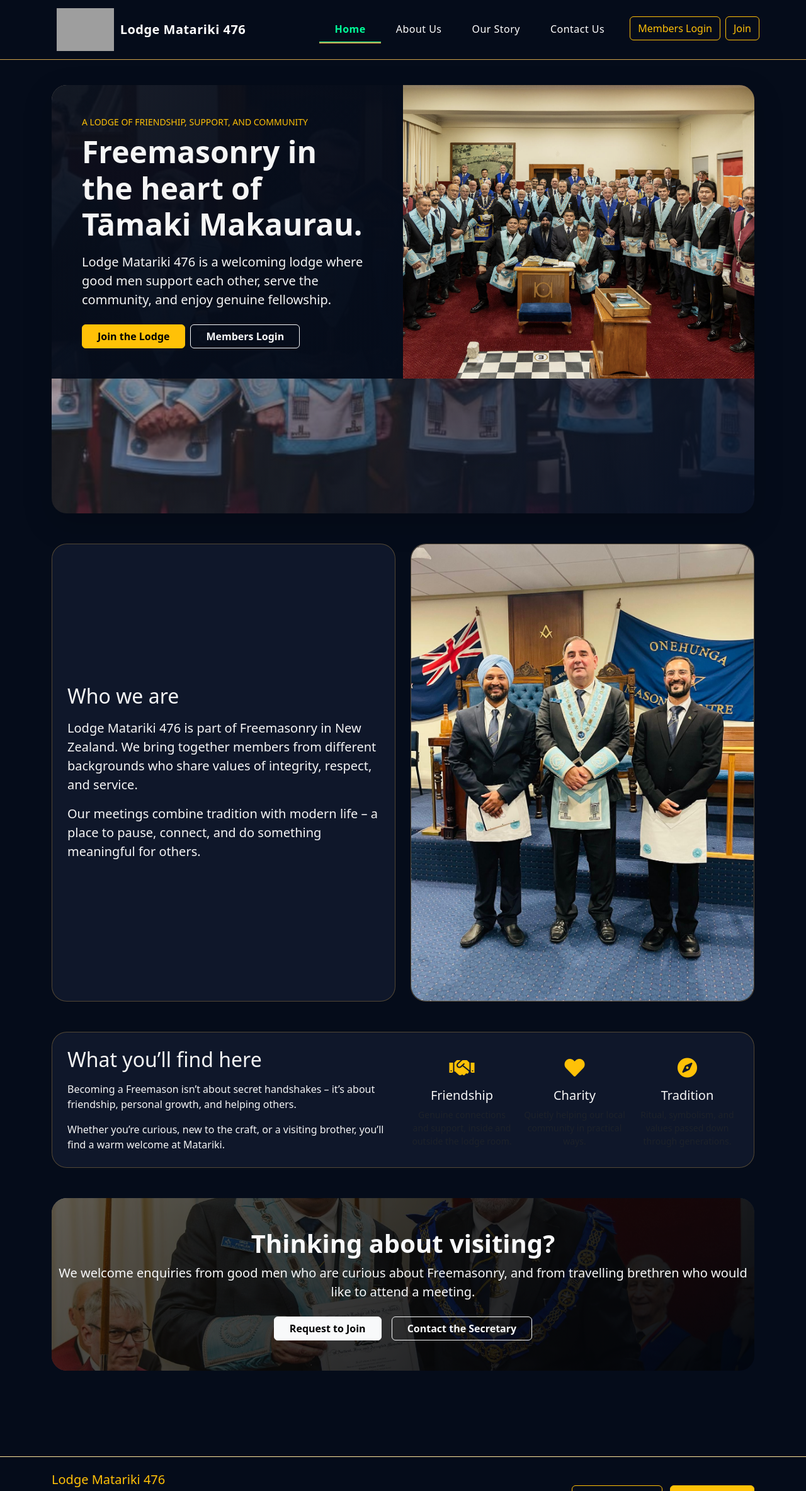
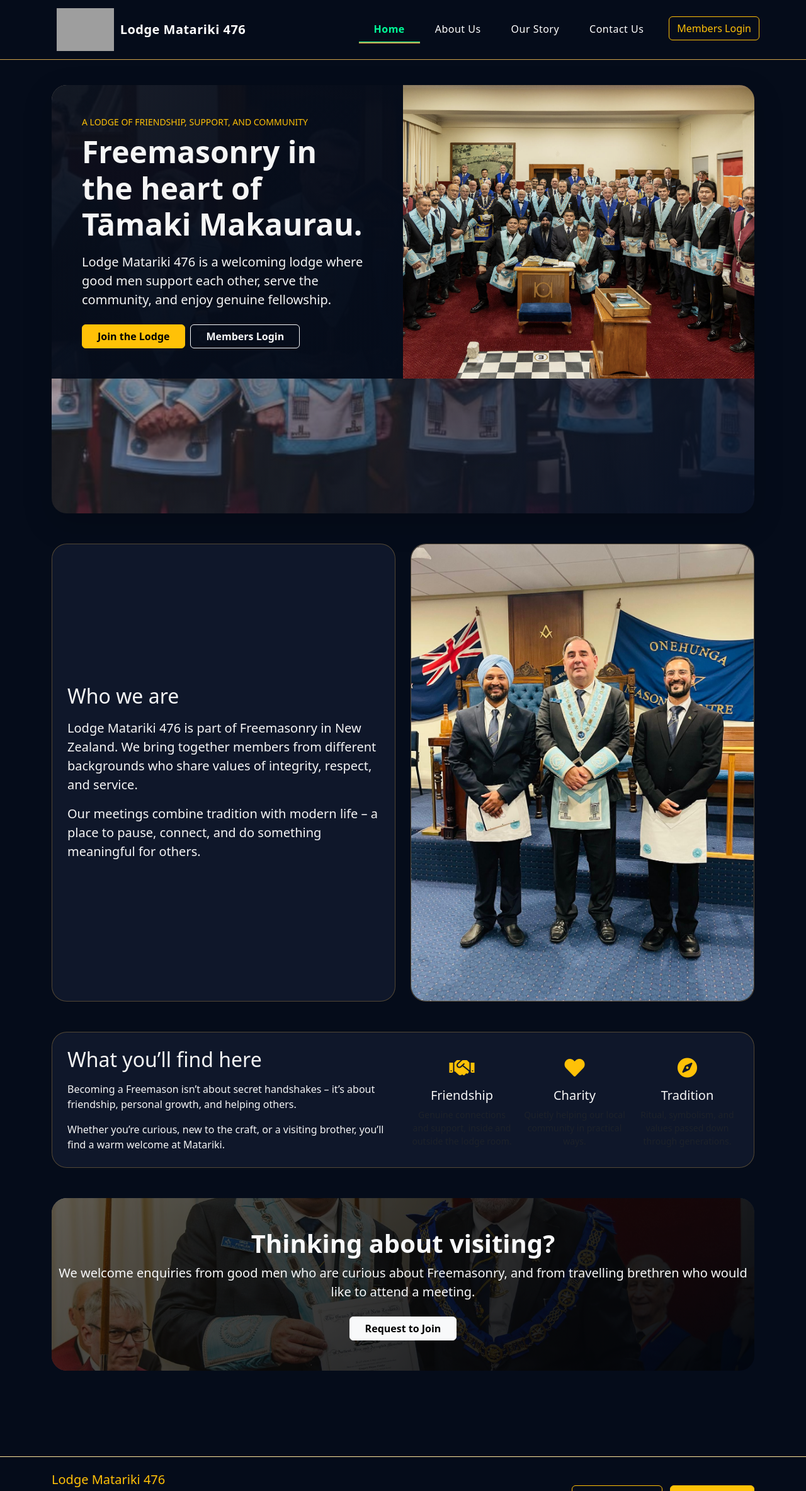
Before and after one commit to sue-zadeh/lodge-matarik476-python, a Flask app: page / in a window 1280 px wide. Shown: the top 2367 px of the page at 63% size. Run offline with Flask 3, Linux system fonts and the light colour scheme; some libraries are stand-ins or nearby versions; grey boxes are pictures that could not be loaded.

Commit message:
remove register

```diff
--- a/app/templates/base.html
+++ b/app/templates/base.html
@@ -314,9 +314,9 @@
     <li class="nav-item ms-3">
       <a class="btn btn-outline-warning" href="{{ url_for('login') }}">Members Login</a>
     </li>
-    <li class="nav-item ms-2">
+    <!-- <li class="nav-item ms-2">
       <a class="btn btn-outline-warning" href="{{ url_for('register') }}">Join</a>
-    </li>
+    </li> -->
 
   {# --- member --- #}
   {% elif session.get('role') == 'member' %}
--- a/app/templates/index.html
+++ b/app/templates/index.html
@@ -64,7 +64,7 @@
 
         {% if not session.get('user_id') %}
           <div class="d-flex flex-wrap gap-2">
-            <a href="{{ url_for('register') }}" class="btn btn-warning fw-semibold px-4">
+            <a href="{{ url_for('contact') }}" class="btn btn-warning fw-semibold px-4">
               Join the Lodge
             </a>
             <a href="{{ url_for('login') }}" class="btn btn-outline-light fw-semibold px-4">
@@ -171,12 +171,12 @@
     and from travelling brethren who would like to attend a meeting.
   </p>
   <div class="d-flex justify-content-center gap-3 flex-wrap">
-    <a href="{{ url_for('register') }}" class="btn btn-light fw-semibold px-4">
+    <a href="{{ url_for('contact') }}" class="btn btn-light fw-semibold px-4">
       Request to Join
     </a>
-    <a href="#" class="btn btn-outline-light fw-semibold px-4">
+   <!-- <a href="#" class="btn btn-outline-light fw-semibold px-4">
       Contact the Secretary
-    </a>
+    </a>-->
   </div>
 </div>
 
```
Also changed, not shown: app/static/files/20251222050104_4.jpg (added), app/static/img/beforeafrer2-.png (added), app/static/img/beforeafrer3-.png (added).
